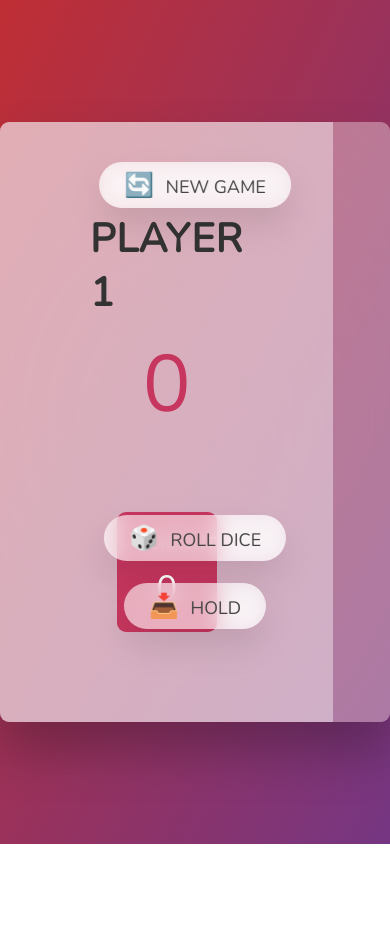
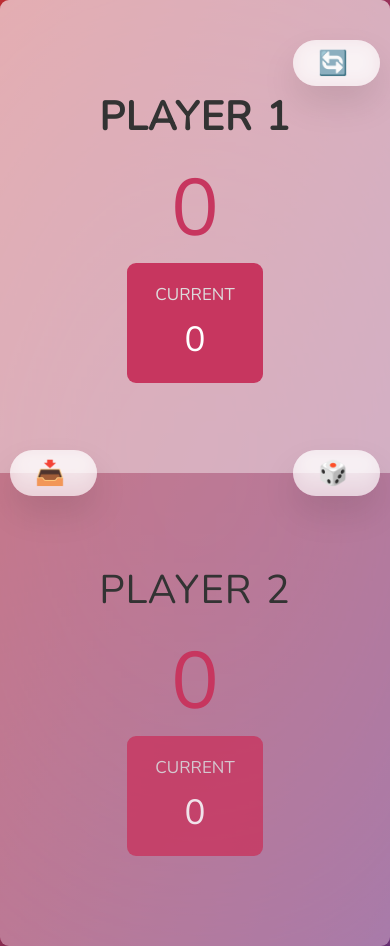
Before and after one commit to rontoyhacao/pig-game-js, a plain HTML site: page index.html in a window 390 px wide. Before the commit the page ends 844 px from the top, so only its background shows below. Drawn offline with nearby package versions, Linux system fonts and the light colour scheme.

Commit message:
Responsive design added

```diff
--- a/index.html
+++ b/index.html
@@ -27,9 +27,12 @@
       </section>
 
       <img src="dice-5.png" alt="Playing dice" class="dice" />
-      <button class="btn btn--new">🔄 New game</button>
-      <button class="btn btn--roll">🎲 Roll dice</button>
-      <button class="btn btn--hold">📥 Hold</button>
+      <button class="btn btn--new btn-desktop">🔄 New game</button>
+      <button class="btn btn--roll btn-desktop">🎲 Roll dice</button>
+      <button class="btn btn--hold btn-desktop">📥 Hold</button>
+      <button class="btn btn--new btn-mobile">🔄</button>
+      <button class="btn btn--roll btn-mobile">🎲</button>
+      <button class="btn btn--hold btn-mobile">📥</button>
     </main>
     <script src="script.js"></script>
   </body>
--- a/script.js
+++ b/script.js
@@ -1,9 +1,9 @@
 'use strict';
 
 // selecting elements: buttons
-const btnNewGame = document.querySelector(`.btn--new`);
-const btnRollDice = document.querySelector(`.btn--roll`);
-const btnHold = document.querySelector(`.btn--hold`);
+const btnNewGame = document.querySelectorAll(`.btn--new`);
+const btnRollDice = document.querySelectorAll(`.btn--roll`);
+const btnHold = document.querySelectorAll(`.btn--hold`);
 
 // selecting elements: dice logo
 const diceLogo = document.querySelector(`.dice`);
@@ -100,6 +100,12 @@ const holdScore = () => {
   }
 };
 
-btnRollDice.addEventListener(`click`, rollDice);
-btnHold.addEventListener(`click`, holdScore);
-btnNewGame.addEventListener(`click`, init);
+btnRollDice.forEach(e => {
+  e.addEventListener(`click`, rollDice);
+});
+btnHold.forEach(e => {
+  e.addEventListener(`click`, holdScore);
+});
+btnNewGame.forEach(e => {
+  e.addEventListener(`click`, init);
+});
--- a/style.css
+++ b/style.css
@@ -169,3 +169,43 @@ main {
   font-weight: 700;
   color: #c7365f;
 }
+
+@media screen and (min-width: 47rem) {
+  .btn-mobile {
+    display: none;
+  }
+}
+
+@media screen and (max-width: 47rem) {
+  body {
+    height: initial;
+  }
+  main {
+    flex-direction: column;
+    width: 100%;
+    height: initial;
+  }
+  .btn-desktop {
+    display: none;
+  }
+  .btn--new {
+    right: 1rem;
+    left: initial;
+    transform: initial;
+  }
+  .btn--roll {
+    left: initial;
+    right: 1rem;
+    top: 50%;
+    transform: translateY(-50%);
+  }
+  .btn--hold {
+    left: 1rem;
+    top: 50%;
+    transform: translateY(-50%);
+  }
+  .dice {
+    top: 50%;
+    transform: translate(-50%, -50%);
+  }
+}
```
